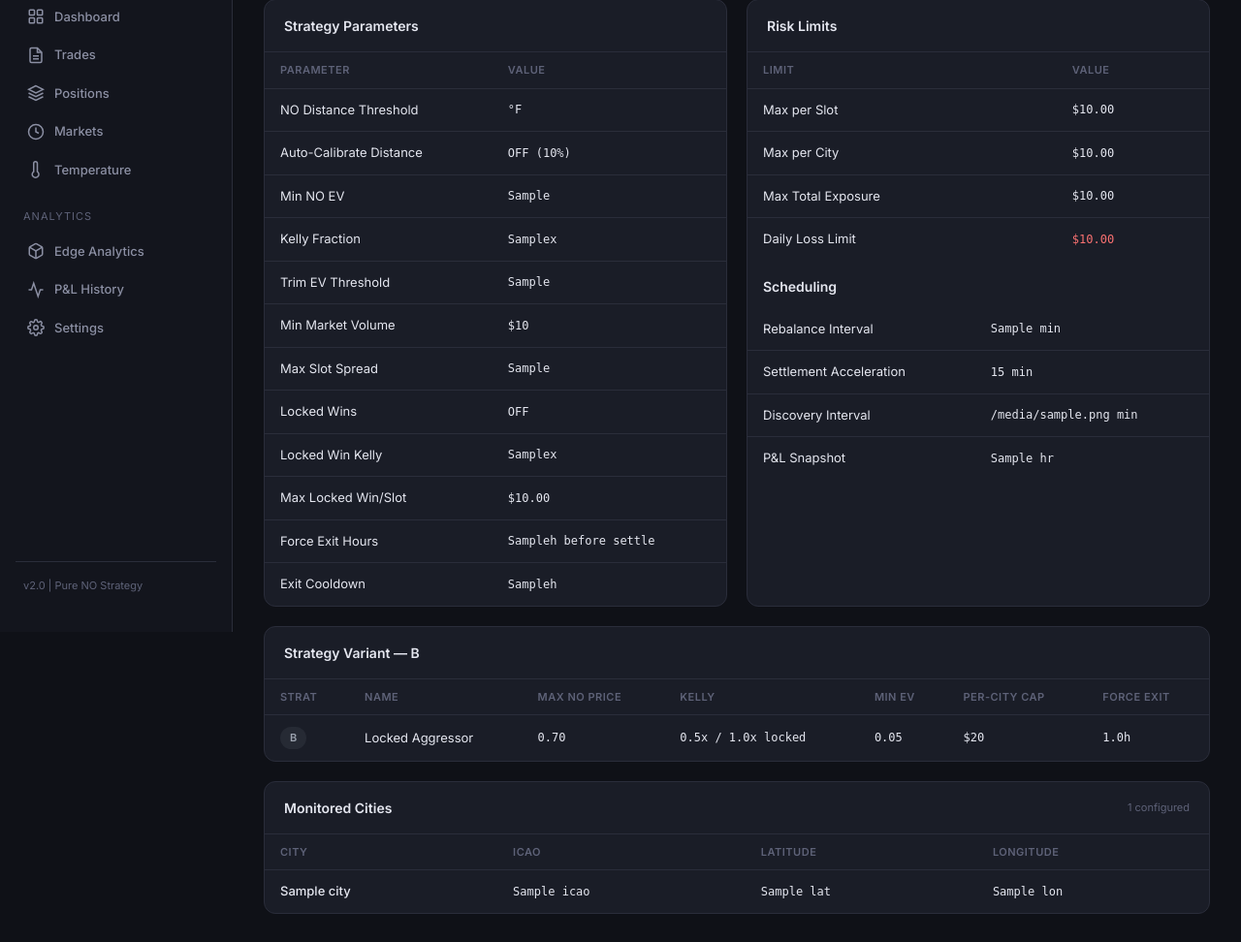
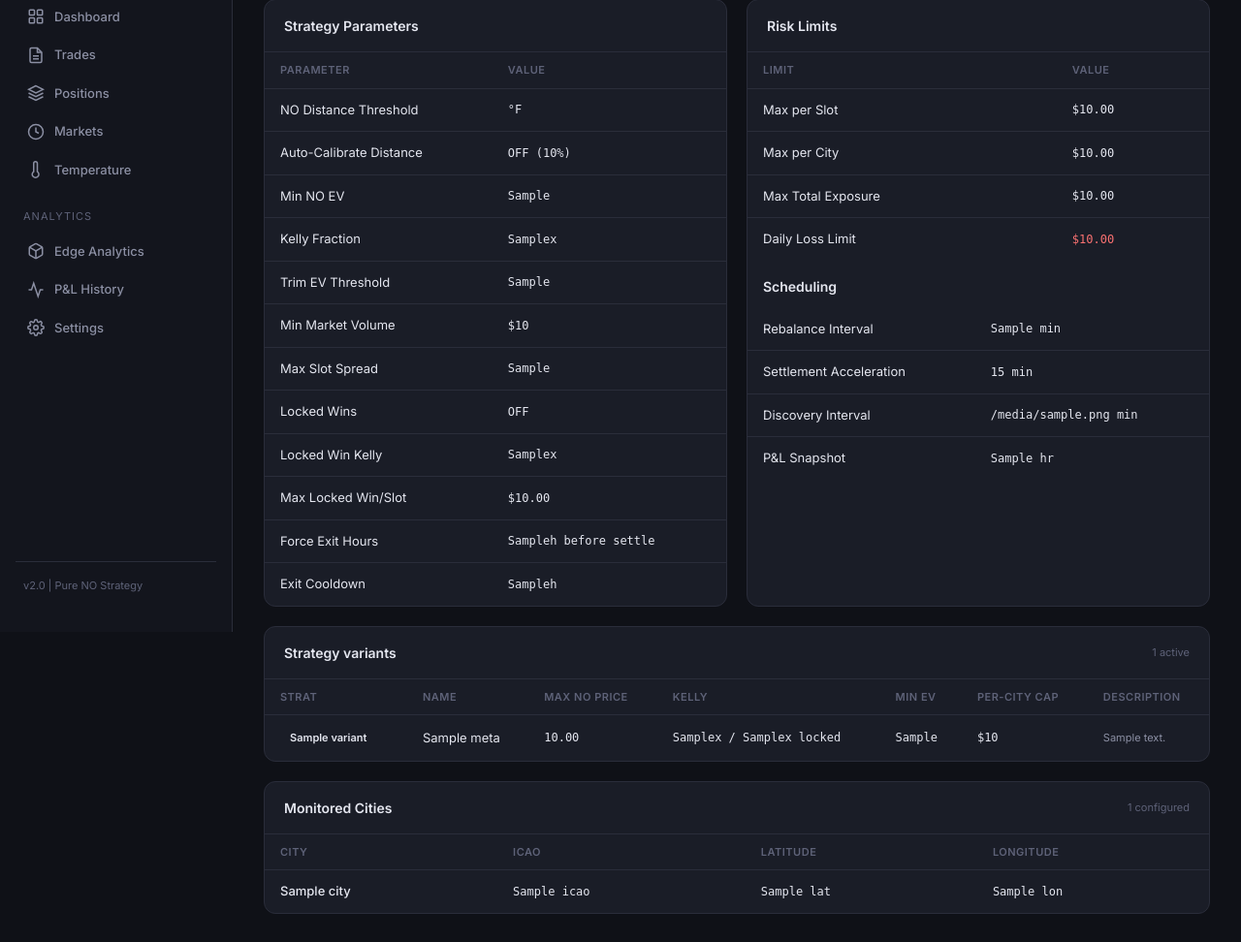
Before and after one commit to windowslhh/polymarket_weather_trade_bot, a Python web app: template src/web/templates/config.html in a window 1280 px wide. Shown: the part 148-1120 px from the top of the page at 97% size. Run offline with Jinja, Linux system fonts and the light colour scheme; the template is opened without the code that fills it: most values are stand-ins (such as "Sample title", 1, 10 or a date in 2020).

Commit message:
refactor(strategy-variant-3): templates iterate variants, drop hardcoded if/elif
Templates no longer encode strategy names.  Tag class / label /
description come from ``strat_meta[strategy_key]`` (computed in
src/web/strategy_meta.py from the live get_strategy_variants()),
and per-variant tables iterate the route-supplied dict instead of
naming variants in line.

config.html
- Strategy variants panel was a single hand-written B row; now iterates
  ``variants.items()`` (the full get_strategy_variants() dict).  Adding
  a variant in src/config.py shows up here automatically.  Cells fall
  back to ``strategy.X`` (the StrategyConfig default) when a variant
  doesn't override the field, so the table always renders complete.

dashboard.html
- "Strategy B" panel renamed to generic "Strategy variants".  Loop
  body reads ``strat_meta[s.strategy].label`` and ``.tag_class``
  instead of two hardcoded ``<span class="tag tag-stable">B</span>``
  / ``Locked Aggressor`` strings.

trades.html
- Single "Strategy B" metric card replaced with a loop over
  ``strat_pnl.keys()|sort`` — one card per active variant + any
  legacy variant with surviving rows.
- Inline tag class lookup in the timeline table moves from a 4-arm
  if/elif to ``strat_meta.get(t.strategy, {...}).tag_class``.

positions.html + history.html
- Same tag class lookup pattern as trades.html.  history.html now
  shows '?' for legacy/missing strategy keys (was 'B' fallback).
- positions.html top-of-page panel header reads ``_meta.label``
  with safe defaults so a variant without ``_meta`` still renders.

No template uses ``{% if .strategy == 'A' %}`` (or B / C / D / E)
anymore — verified by grep.  The Jinja calls have a uniform shape:
``{{ strat_meta.get(key, fallback_dict).field }}``.

Co-Authored-By: Claude Opus 4.7 (1M context) <noreply@anthropic.com>

```diff
--- a/src/web/templates/config.html
+++ b/src/web/templates/config.html
@@ -52,11 +52,27 @@
 </div>
 
 <div class="panel">
-    <div class="panel-header"><h3>Strategy Variant — B</h3></div>
+    <div class="panel-header">
+        <h3>Strategy variants</h3>
+        <span style="font-size:11px;color:var(--text-dim);">{{ variants|length }} active</span>
+    </div>
     <table>
-        <thead><tr><th>Strat</th><th>Name</th><th>Max NO Price</th><th>Kelly</th><th>Min EV</th><th>Per-City Cap</th><th>Force Exit</th></tr></thead>
+        <thead><tr><th>Strat</th><th>Name</th><th>Max NO Price</th><th>Kelly</th><th>Min EV</th><th>Per-City Cap</th><th>Description</th></tr></thead>
         <tbody>
-        <tr><td><span class="tag tag-stable">B</span></td><td>Locked Aggressor</td><td class="td-mono">0.70</td><td class="td-mono">0.5x / 1.0x locked</td><td class="td-mono">0.05</td><td class="td-mono">$20</td><td class="td-mono">1.0h</td></tr>
+        {# Iterates the live get_strategy_variants() dict, falling back to
+           StrategyConfig defaults for fields a variant doesn't override. #}
+        {% for name, params in variants.items() %}
+        {% set _meta = params.get('_meta', {'label': name, 'tag_class': 'tag-stable', 'description': ''}) %}
+        <tr>
+            <td><span class="tag {{ _meta.tag_class }}">{{ name }}</span></td>
+            <td>{{ _meta.label }}</td>
+            <td class="td-mono">{{ "%.2f"|format(params.get('max_no_price', strategy.max_no_price)) }}</td>
+            <td class="td-mono">{{ params.get('kelly_fraction', strategy.kelly_fraction) }}x / {{ params.get('locked_win_kelly_fraction', strategy.locked_win_kelly_fraction) }}x locked</td>
+            <td class="td-mono">{{ params.get('min_no_ev', strategy.min_no_ev) }}</td>
+            <td class="td-mono">${{ "%.0f"|format(params.get('max_exposure_per_city_usd', strategy.max_exposure_per_city_usd)) }}</td>
+            <td style="font-size:11px;color:var(--text-muted);">{{ _meta.description }}</td>
+        </tr>
+        {% endfor %}
         </tbody>
     </table>
 </div>
--- a/src/web/templates/history.html
+++ b/src/web/templates/history.html
@@ -96,7 +96,7 @@ document.addEventListener('DOMContentLoaded', function() {
         {% for s in settlements %}
         <tr>
             <td style="font-weight:500;">{{ s.city }}</td>
-            <td><span class="tag {% if s.strategy == 'A' %}tag-settling{% elif s.strategy == 'B' %}tag-stable{% elif s.strategy == 'C' %}tag-breakout-up{% else %}tag-breakout-down{% endif %}" style="font-size:10px;">{{ s.strategy or 'B' }}</span></td>
+            <td><span class="tag {{ strat_meta.get(s.strategy, {'tag_class':'tag-stable'}).tag_class }}" style="font-size:10px;">{{ s.strategy or '?' }}</span></td>
             <td>{{ s.winning_outcome or '-' }}</td>
             <td class="td-mono" style="color:{{ 'var(--green-text)' if s.pnl >= 0 else 'var(--red-text)' }}">
                 {{ '+' if s.pnl > 0 else '' }}${{ "%.2f"|format(s.pnl) }}
```
Also changed, not shown: src/web/templates/dashboard.html (+10 -5 lines), src/web/templates/positions.html (+8 -6 lines), src/web/templates/trades.html (+9 -5 lines).
